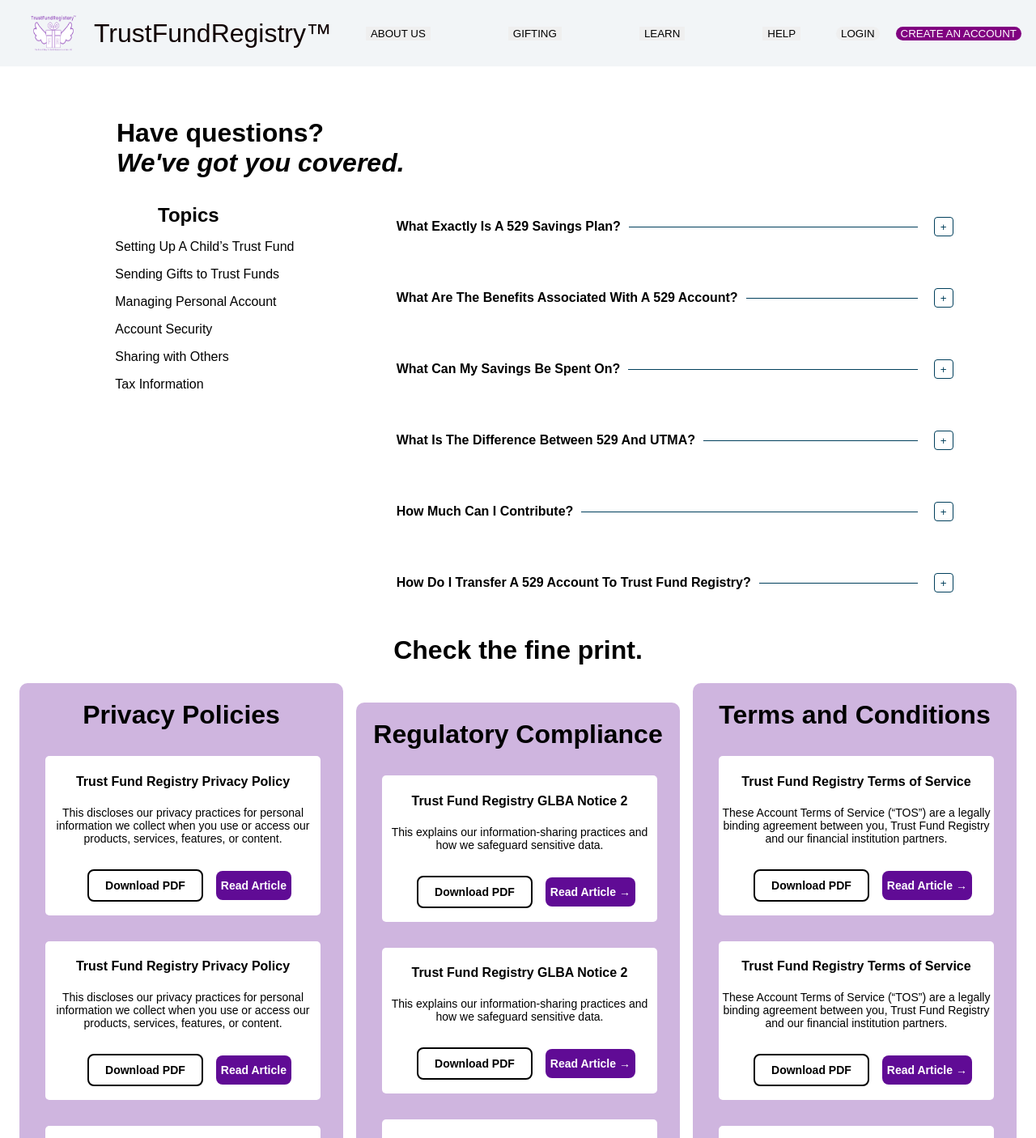
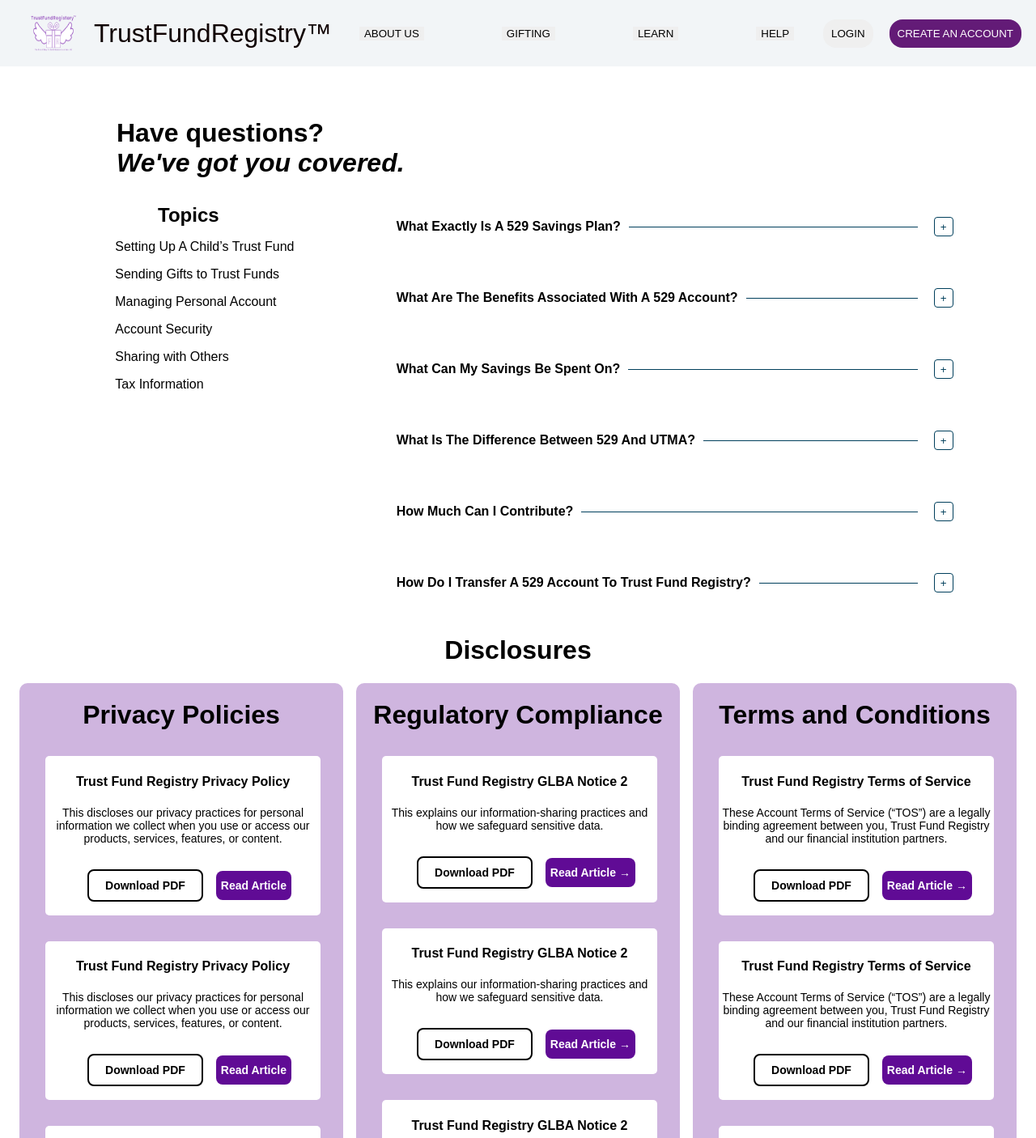
Before and after one commit to Runwei-Hesham/FAQ-Page, a React (Create React App) app in the folder faq/: page / in a window 1280 px wide. Shown: the top 1406 px of the page at 81% size. Built offline with nearby package versions, Linux system fonts and the light colour scheme.

Commit message:
FIX: Button Color

```diff
--- a/faq/src/components/Faq.jsx
+++ b/faq/src/components/Faq.jsx
@@ -82,7 +82,7 @@
           </div>
         </div>
         <div className="center">
-          <h1>Check the fine print.</h1>
+          <h1>Disclosures</h1>
         </div>
         <div className="center-rectangles">          <div className="rectangle">
             <h1>Privacy Policies</h1>
--- a/faq/src/components/NavBar.jsx
+++ b/faq/src/components/NavBar.jsx
@@ -15,7 +15,7 @@
       </ul>
       <div className="auth-buttons">
         <button>LOGIN</button>
-        <button className="btn-purple" style={{color: "white"}}>CREATE AN ACCOUNT</button>
+        <button style={{color: "white", background: "#631B77"}}>CREATE AN ACCOUNT</button>
       </div>
     </nav>
   );
--- a/faq/src/css/faq.css
+++ b/faq/src/css/faq.css
@@ -82,7 +82,7 @@
   display: flex;
   flex-direction: row; /* Change flex-direction to column */
   justify-content: center;
-  align-items: center;
+  align-items: stretch;
   gap: 1rem;
 }
 .rectangle {
--- a/faq/src/css/styles.css
+++ b/faq/src/css/styles.css
@@ -71,7 +71,7 @@
 
 .auth-buttons button {
   border: none;
-  padding: 10px 1k0px;
+  padding: 10px 10px;
   text-align: center;
   text-decoration: none;
   display: inline-block;
```
